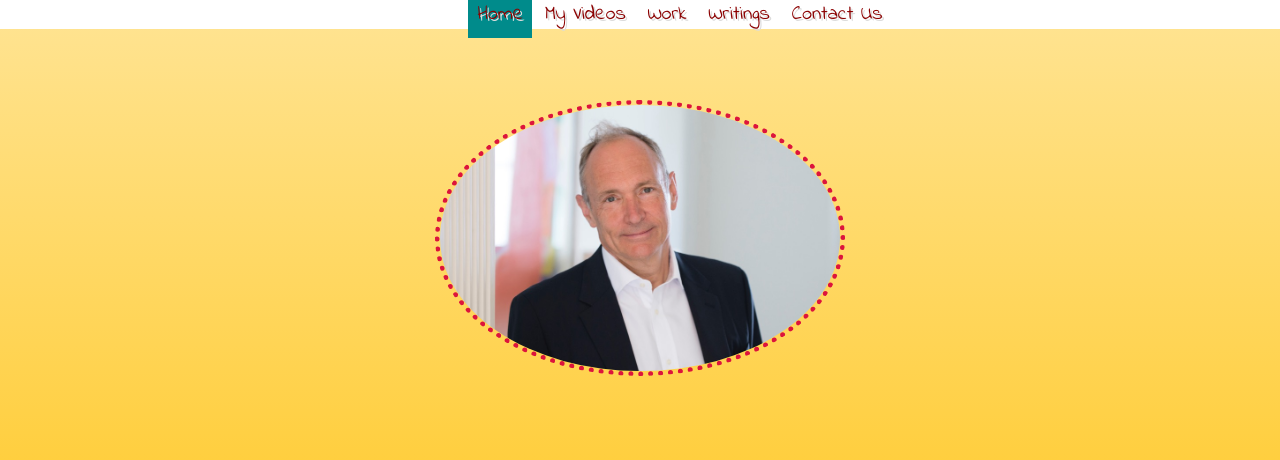
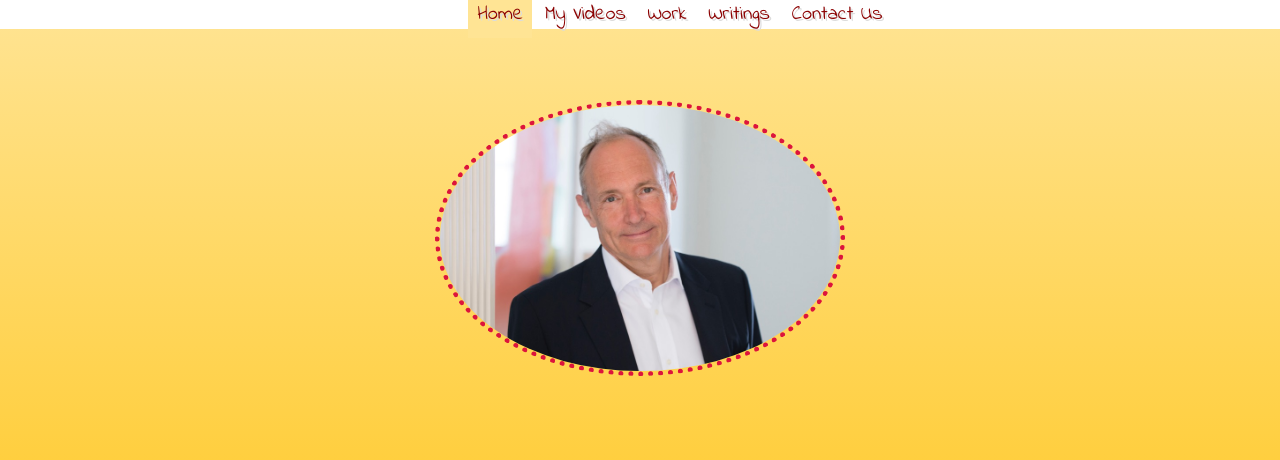
Before and after one commit to KeerthiK789/Sir-Tim-Berners-Lee-Portfolio-Website, a plain HTML site: page index.html in a window 1280 px wide. In both pictures the pointer is over the item "Home". Shown: the top 460 px of the page. Drawn offline with Linux system fonts and the light colour scheme; a script that the page names is missing.

Commit message:
Add files via upload

```diff
--- a/style.css
+++ b/style.css
@@ -89,7 +89,7 @@ p {
 }
 
 .Links:hover{
-    background-color: darkcyan;
+    background-color:#ffe494;
 }
 
 html{
```
